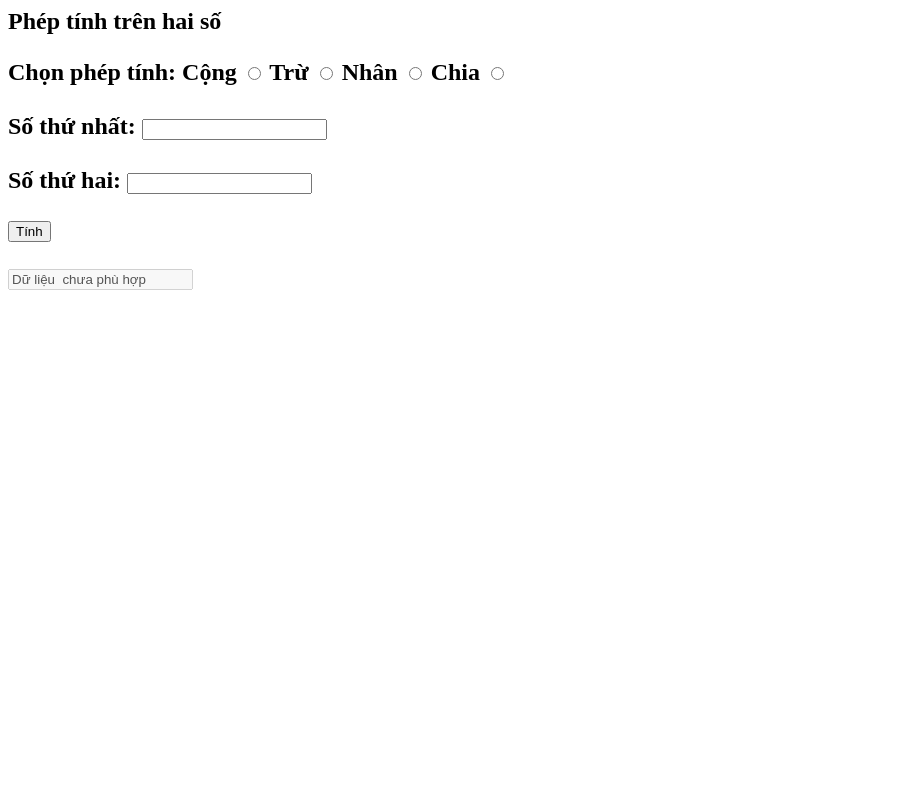
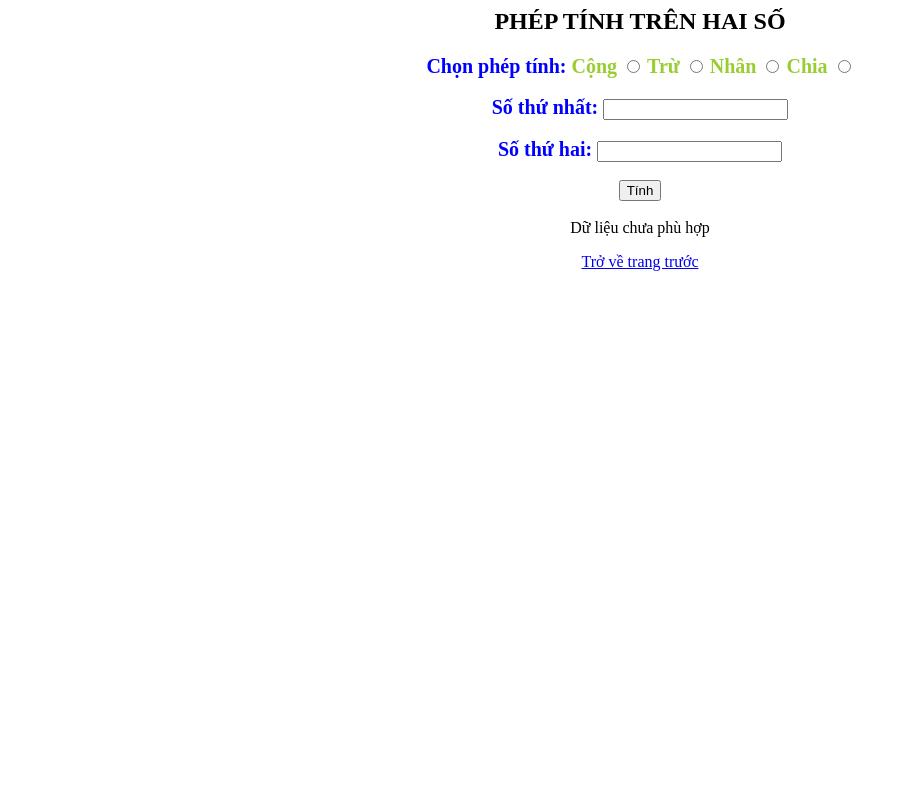
Before and after one commit to lamminhthien-ntu/BaiTapPHP_TrenLop, a PHP site: page /Bai3.php in a window 1280 px wide. Shown: the whole page, without its empty margins (0-906 px from the left). Run offline with PHP 8.4, Linux system fonts and the light colour scheme.

Commit message:
Make up sương sương cho bài 3

```diff
--- a/LAB_3/Nâng Cao/Bai3.php
+++ b/LAB_3/Nâng Cao/Bai3.php
@@ -7,33 +7,55 @@ isset($_GET['pheptinh']) ? $pheptinh = $_GET['pheptinh'] : $pheptinh = "";
 if (is_numeric($so1) && is_numeric($so2)) {
     switch ($pheptinh) {
         case "+":
+            $pheptinh = "Cộng";
             $ketqua =  $so1 + $so2;
             break;
         case "-":
+            $pheptinh = "Trừ";
             $ketqua =  $so1 - $so2;
             break;
         case "*":
+            $pheptinh = "Nhân";
             $ketqua =  $so1 * $so2;
             break;
         case "/":
+            $pheptinh = "Chia";
             $ketqua =  $so1 / $so2;
             break;
         default:
+            $pheptinh ="";
             $ketqua =  "Toán hạng không hợp lệ";
     }
 }
+?>
 
-?>
-<h2>Phép tính trên hai số </p>
+<style>
+    body {
+        text-align: center;
+    }
+
+    label {
+        font-size: 20;
+        font-weight: bold;
+        color: blue;
+    }
+
+    #pheptinh {
+        font-size: 20;
+        font-weight: bold;
+        color: yellowgreen;
+    }
+</style>
+<h2>PHÉP TÍNH TRÊN HAI SỐ </h2>
 <form action="Bai3.php" method="get" enctype="multipart/form">
     <label>Chọn phép tính: </label>
-        <label>Cộng </label>
+    <label id="pheptinh">Cộng </label>
     <input type="radio" name="pheptinh" value="+" label="Cộng">
-        <label>Trừ </label>
+    <label  id="pheptinh">Trừ </label>
     <input type="radio" name="pheptinh" value="-" label="Trừ">
-        <label>Nhân </label>
+    <label id="pheptinh">Nhân </label>
     <input type="radio" name="pheptinh" value="*" label="Nhân">
-        <label>Chia </label>
+    <label id="pheptinh">Chia </label>
     <input type="radio" name="pheptinh" value="/" label="Chia"> <br><br>
     <label>Số thứ nhất: </label>
     <input type="text" name="so1"><br><br>
@@ -42,9 +64,9 @@ if (is_numeric($so1) && is_numeric($so2)) {
     <input type="submit" value="Tính"><br><br>
     <?php
     if (isset($ketqua)) {
-            echo "<input type='text' value='$ketqua' disabled>";
-        }
-        else
-        echo "<input type='text' value='Dữ liệu  chưa phù hợp' disabled>";
+        echo "Kết quả phép $pheptinh  : <input type='text' value='$ketqua' disabled>";
+    } else
+        echo "Dữ liệu  chưa phù hợp";
     ?>
 </form>
+<a href="javascript:window.history.back(-1);">Trở về trang trước</a>
```
Lines whose indentation alone changed are shown as unchanged.
